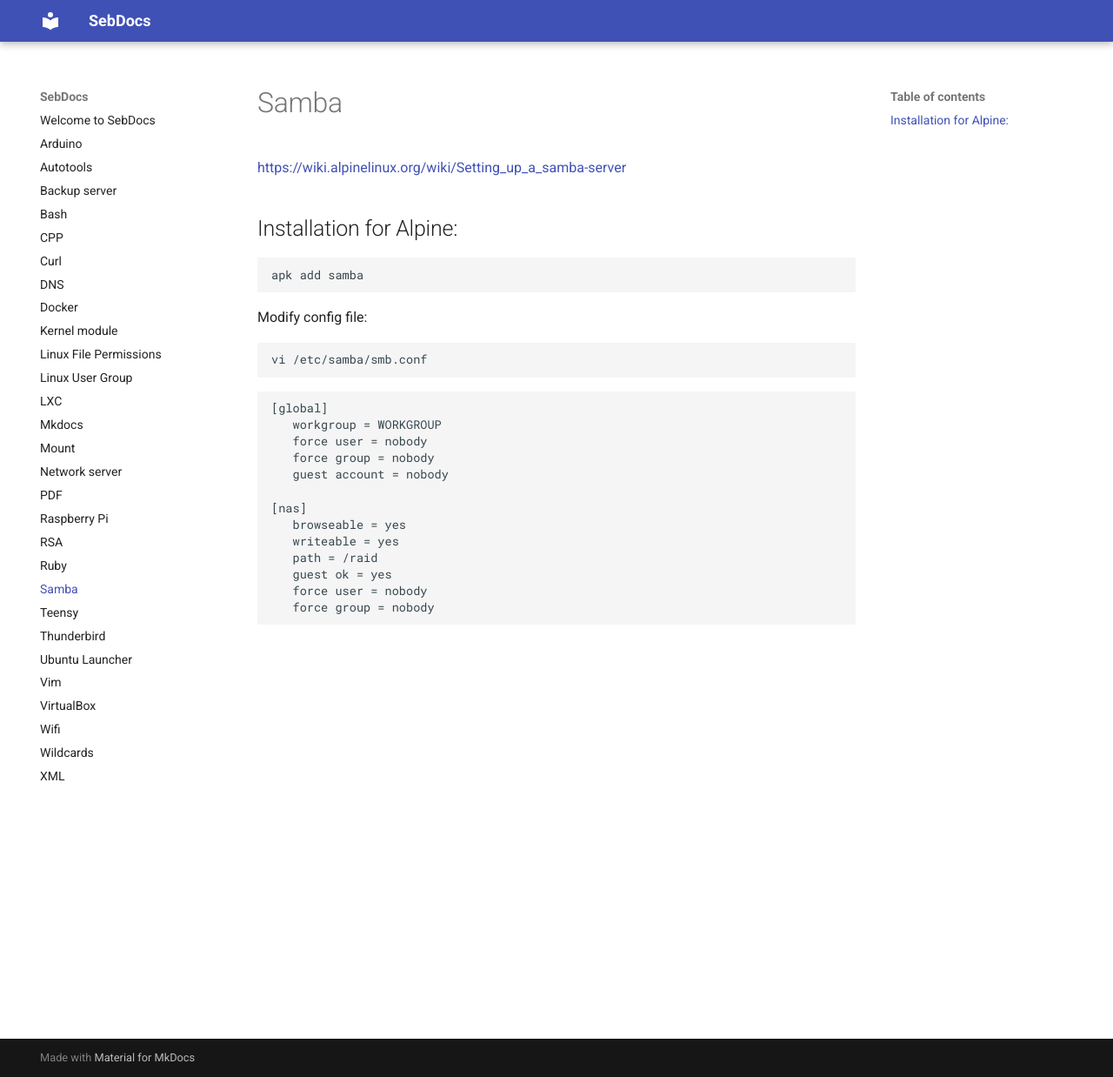
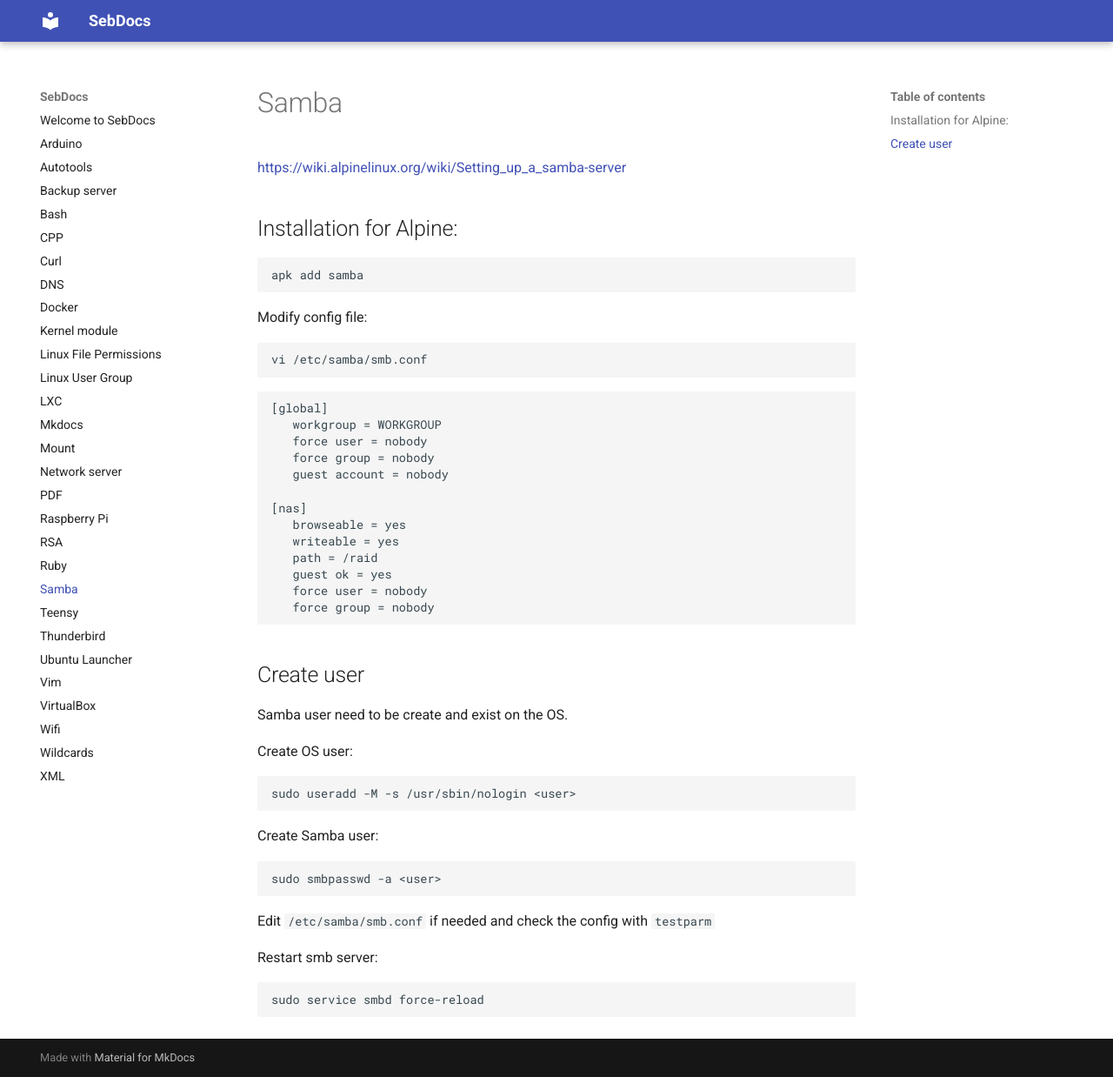
Before and after one commit to sebmalissard/SebDocs, an MkDocs documentation site: the page built from docs/samba.md, in a window 1280 px wide and 1238 px high. Shown: the whole window at 87% size. Built offline with MkDocs 1.6.1 and Material for MkDocs 9.7.7, drawn with Linux system fonts in a browser that asks for light colours.

Commit message:
Add Samba create user

````diff
--- a/docs/samba.md
+++ b/docs/samba.md
@@ -27,3 +27,23 @@ vi /etc/samba/smb.conf
    force user = nobody
    force group = nobody
 ```
+
+## Create user
+
+Samba user need to be create and exist on the OS.
+
+Create OS user:
+```
+sudo useradd -M -s /usr/sbin/nologin <user>
+```
+
+Create Samba user:
+```
+sudo smbpasswd -a <user>
+```
+Edit `/etc/samba/smb.conf` if needed and check the config with `testparm`
+
+Restart smb server:
+```
+sudo service smbd force-reload
+```
--- a/mkdocs.yml
+++ b/mkdocs.yml
@@ -7,6 +7,7 @@ markdown_extensions:
   - admonition
   - pymdownx.details
   - pymdownx.superfences
+  - pymdownx.magiclink
 
 plugins:
   - drawio
````
